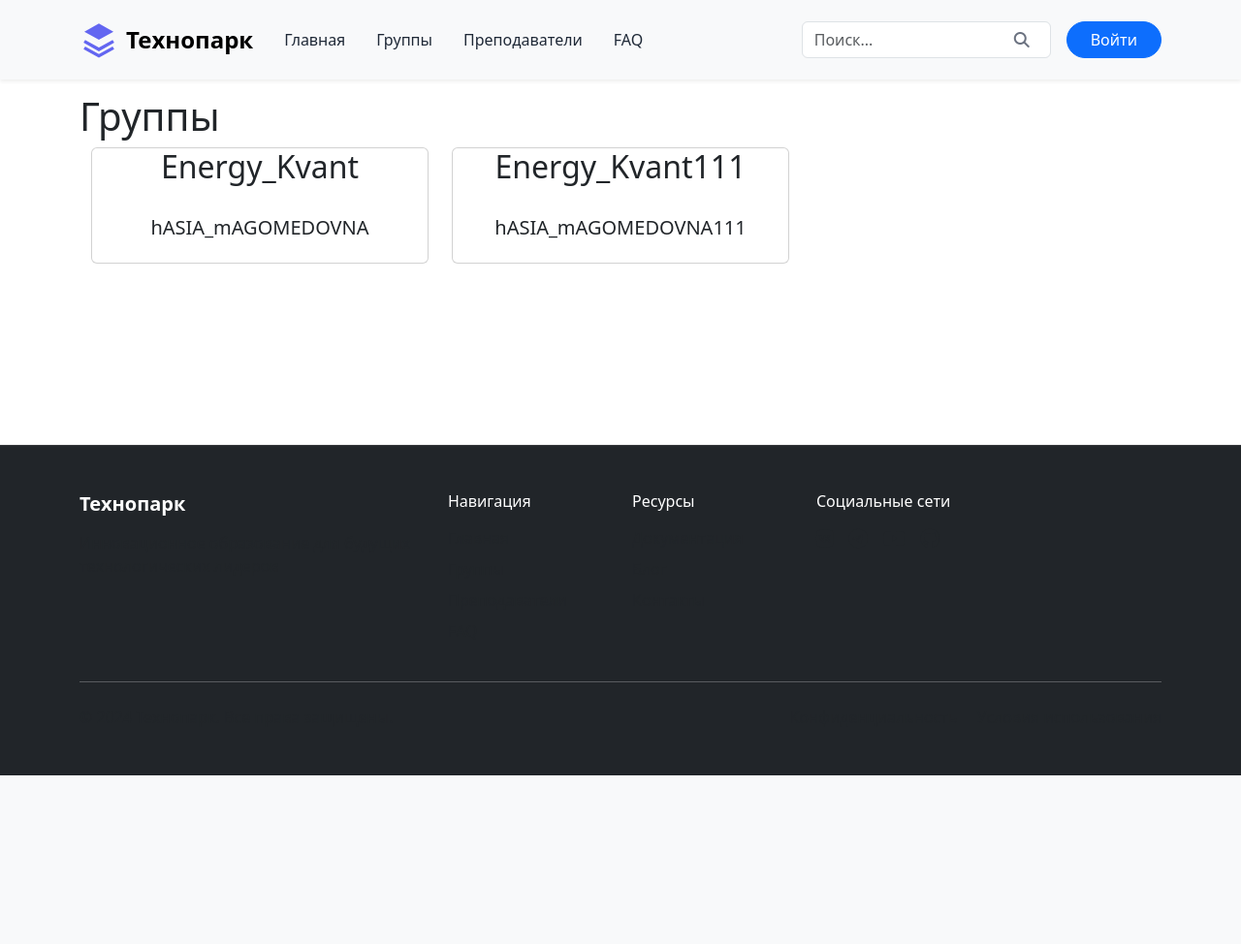
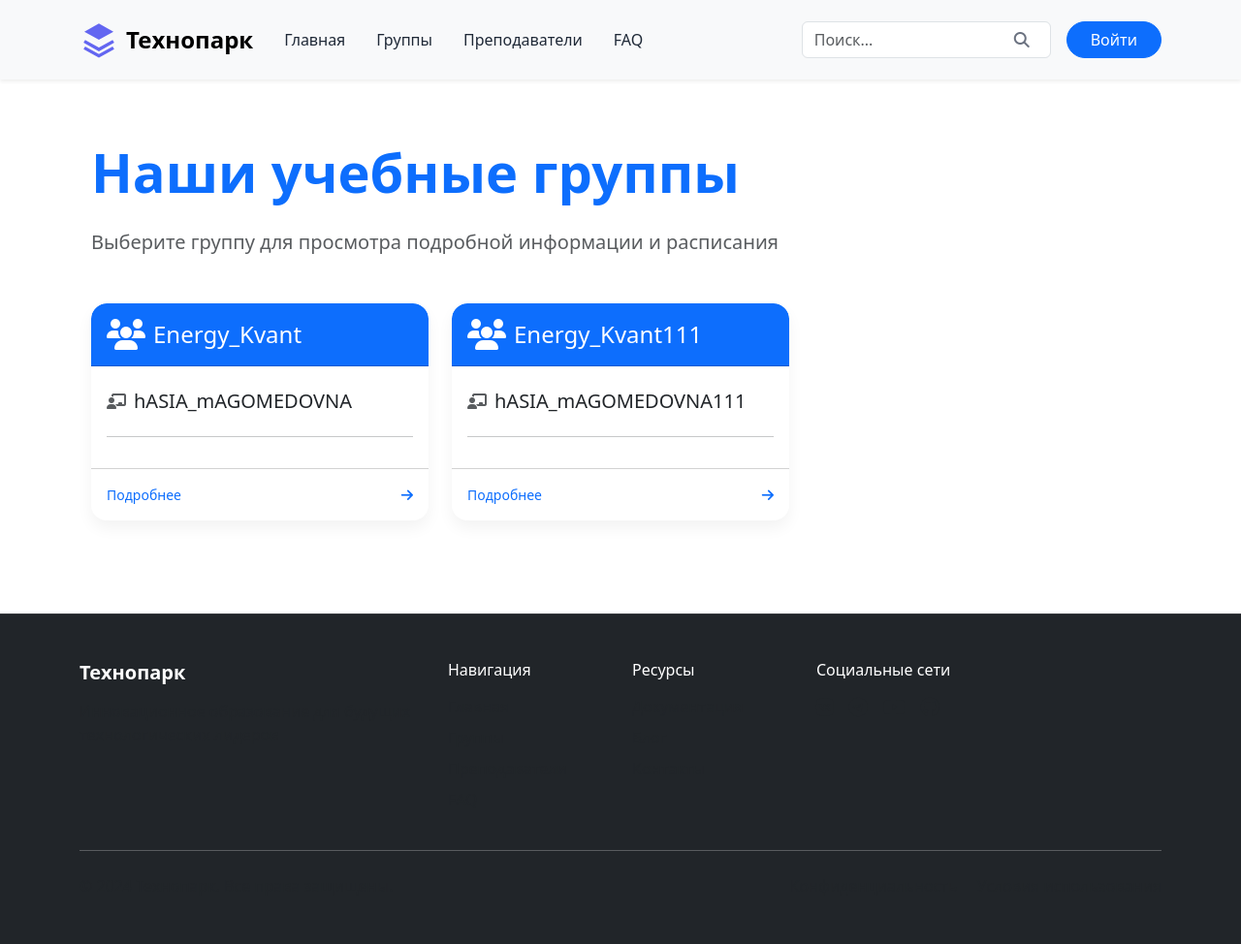
Before and after one commit to ZEFERUS777/Kvanty, a Flask app: page /groups in a window 1280 px wide. Shown: the whole page at 97% size. Before the commit the page ends 800 px from the top, so only its background shows below. Run offline with Flask 3, Linux system fonts and the light colour scheme.

Commit message:
промежуточныфй ком

```diff
--- a/main.py
+++ b/main.py
@@ -1,4 +1,4 @@
-from flask import Flask, render_template, request
+from flask import Flask, render_template, request, flash, redirect, url_for
 from src.models import db, Groups
 from src.wtf_m import Add_Group_Form
 
@@ -34,6 +34,25 @@ def add_group():
     return render_template("add_group.html", form=form)
 
 
+# app.py (обновленный роут)
+@app.route("/group/<string:id>", methods=["GET", "POST"])
+def group(id):
+    group = Groups.query.get(int(id))
+    if request.method == "POST":
+        student_name = request.form.get("student_name")
+        # Разделение строки в список
+        students = group.Students.split(",") if group.Students else []
+        if student_name.strip() in students:
+            flash("Студент уже записан", "warning")
+            return redirect(url_for("group", id=id))
+        students.append(student_name.strip())
+        group.Students = ",".join(students)  # Объединение обратно в строку
+        db.session.commit()
+        flash("Вы записались", "success")
+    return render_template("group.html", group=group)
+
+
+
 with app.app_context():
     db.create_all()
 
--- a/src/models.py
+++ b/src/models.py
@@ -5,12 +5,13 @@ from sqlalchemy_serializer import SerializerMixin
 db = SQLAlchemy()
 
 
+# models.py (рекомендуемое обновление модели)
 class Groups(db.Model, SerializerMixin):
     __tablename__ = "groups"
     id = db.Column(db.Integer, primary_key=True)
     group_name = db.Column(db.String(128), nullable=False, unique=True)
     tuitor = db.Column(db.String(128), nullable=False)
-
+    Students = db.relationship('Students', backref='group', lazy=True)
 
 class Students(db.Model, SerializerMixin):
     __tablename__ = "students"
--- a/src/wtf_m.py
+++ b/src/wtf_m.py
@@ -6,3 +6,6 @@ class Add_Group_Form(FlaskForm):
     group_name = StringField('Название группы', validators=[validators.DataRequired()])
     tuitor_name = StringField('Имя преподавателя:', validators=[validators.DataRequired()])
     submit = SubmitField('Исполнить')
+
+class StudentForm(FlaskForm):
+    student_name = StringField('ФИО', [validators.DataRequired()])
--- a/templates/groups.html
+++ b/templates/groups.html
@@ -1,23 +1,63 @@
 {% extends "base.html" %}
 {% block title %}Группы{% endblock %}
 {% block content %}
-<h1>Группы</h1>
+<div class="groups-page">
+    <div class="container py-5">
+        <h1 class="display-4 fw-bold mb-4 text-primary">Наши учебные группы</h1>
+        <p class="lead mb-5 text-muted">Выберите группу для просмотра подробной информации и расписания</p>
 
+        <div class="row row-cols-1 row-cols-md-2 row-cols-lg-3 g-4">
+            {% for group in groups %}
+            <div class="col">
+                <a href="/group/{{ group.id }}" class="card h-100 group-card text-decoration-none hover-shadow">
+                    <div class="card-header bg-primary text-white py-3">
+                        <div class="d-flex align-items-center gap-2">
+                            <i class="fas fa-users fa-2x"></i>
+                            <h2 class="h4 mb-0">{{ group.group_name }}</h2>
+                        </div>
+                    </div>
+                    <div class="card-body py-4">
+                        <div class="d-flex flex-column gap-3">
+                            <div class="d-flex align-items-center gap-2">
+                                <i class="fas fa-chalkboard-teacher text-muted"></i>
+                                <h3 class="h5 mb-0">{{ group.tuitor }}</h3>
+                            </div>
+                            <hr class="my-2">
 
-<div class="container text-center ">
-    <div class="row row-cols-3">
-        {% for group in groups %}
-        <div class="col">
-            <div class="card">
-                <div class="card-title">
-                    <h2>{{ group.group_name }}</h2>
-                </div>
-                <div class="card-body">
-                    <h5>{{ group.tuitor }}</h5>
-                </div>
+                        </div>
+                    </div>
+                    <div class="card-footer bg-transparent py-3">
+                        <div class="d-flex justify-content-between align-items-center text-primary small">
+                            <span>Подробнее</span>
+                            <i class="fas fa-arrow-right"></i>
+                        </div>
+                    </div>
+                </a>
             </div>
+            {% endfor %}
         </div>
-        {% endfor %}
     </div>
 </div>
+
+<style>
+    .group-card {
+        transition: transform 0.2s, box-shadow 0.2s;
+        border-radius: 1rem;
+        overflow: hidden;
+        border: none;
+    }
+
+    .group-card:hover {
+        transform: translateY(-5px);
+        box-shadow: 0 1rem 3rem rgba(0, 0, 0, 0.1);
+    }
+
+    .card-header {
+        border-radius: 1rem 1rem 0 0 !important;
+    }
+
+    .hover-shadow {
+        box-shadow: 0 0.5rem 1rem rgba(0, 0, 0, 0.05);
+    }
+</style>
 {% endblock %}
```
Also changed, not shown: instance/kvant.sqlite3 (deleted).
